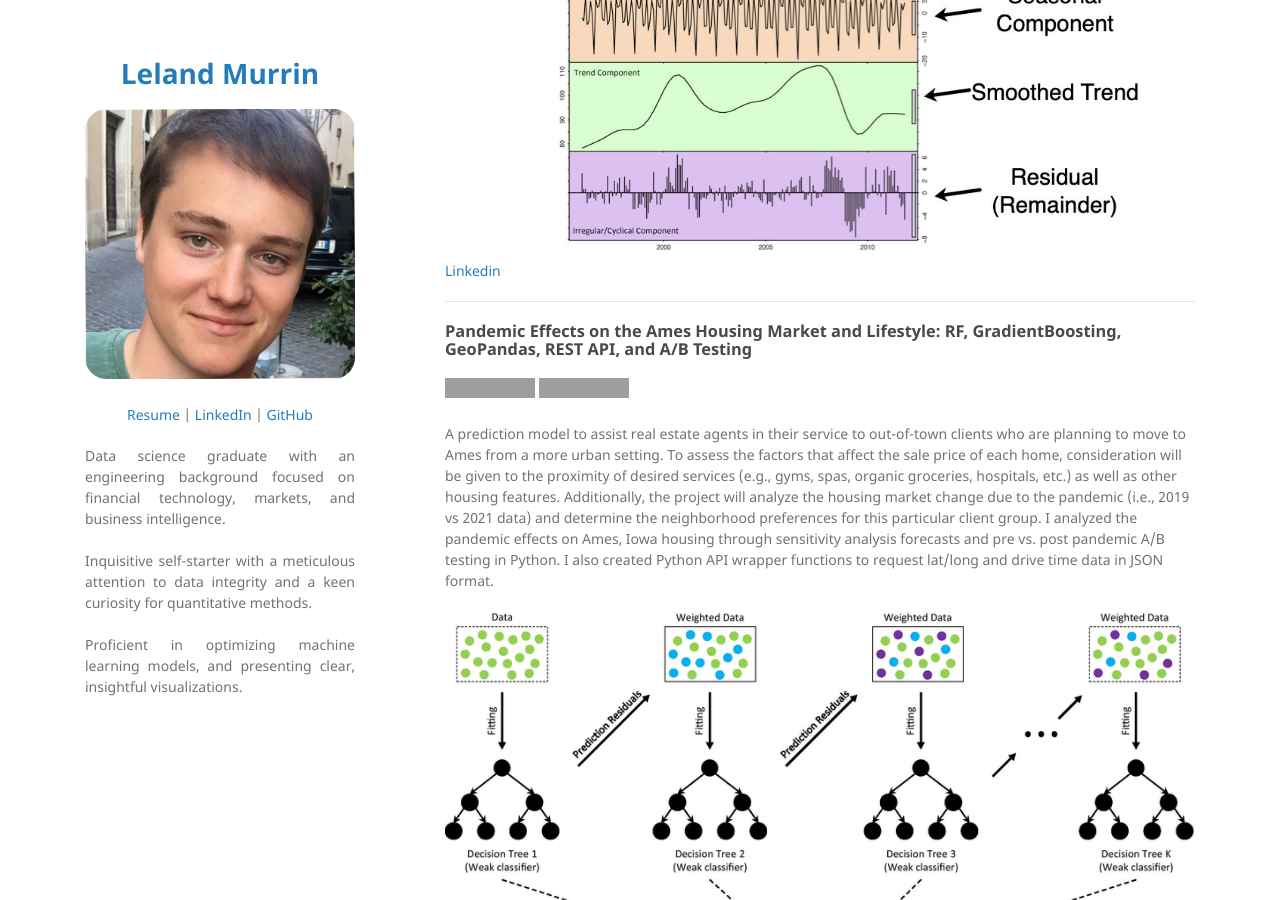
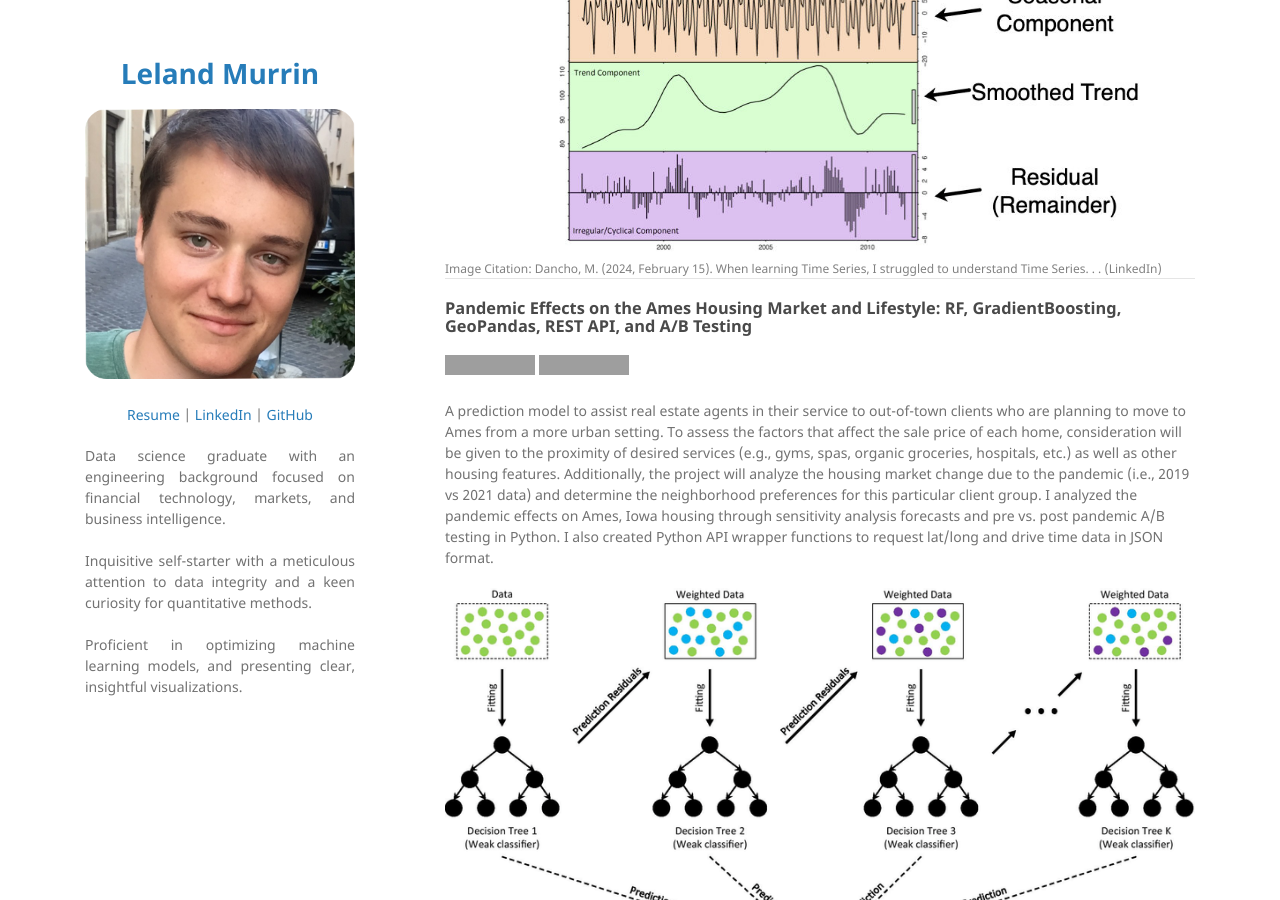
Before and after one commit to lelandjmurrin/lelandjmurrin.github.io, a Jekyll site: the page built from index.md, in a window 1280 px wide and 900 px high, scrolled down 483 px. Built offline with Jekyll 4.4.1, drawn with Linux system fonts in a browser that asks for light colours; our own code applies the rules of GitHub Pages for plain Markdown files; grey boxes are pictures that could not be loaded.

Commit message:
Further index.md cleanup

```diff
--- a/index.md
+++ b/index.md
@@ -9,9 +9,7 @@
 The creation of a methodology to automate the due diligence process for acquiring small or midsize target firms. This allows for more informed decision-making on these firms, similar to what would be performed for larger ones, but with far less overhead. I served as a lead on a project commissioned by an accounting firm to propose innovative data science automation methods.
 
 <center><img src="images/time_series_decomp.png"/></center>
-
-[Linkedin](https://www.linkedin.com/posts/mattdancho_when-learning-time-series-i-struggled-to-activity-7163923015670468612-SURj)
-
+<div style = "font-size:12px; color:grey">Image Citation: Dancho, M. (2024, February 15). When learning Time Series, I struggled to understand Time Series. . . (LinkedIn)</div>
 
 ---
 ### Pandemic Effects on the Ames Housing Market and Lifestyle: RF, GradientBoosting, GeoPandas, REST API, and A/B Testing
```
